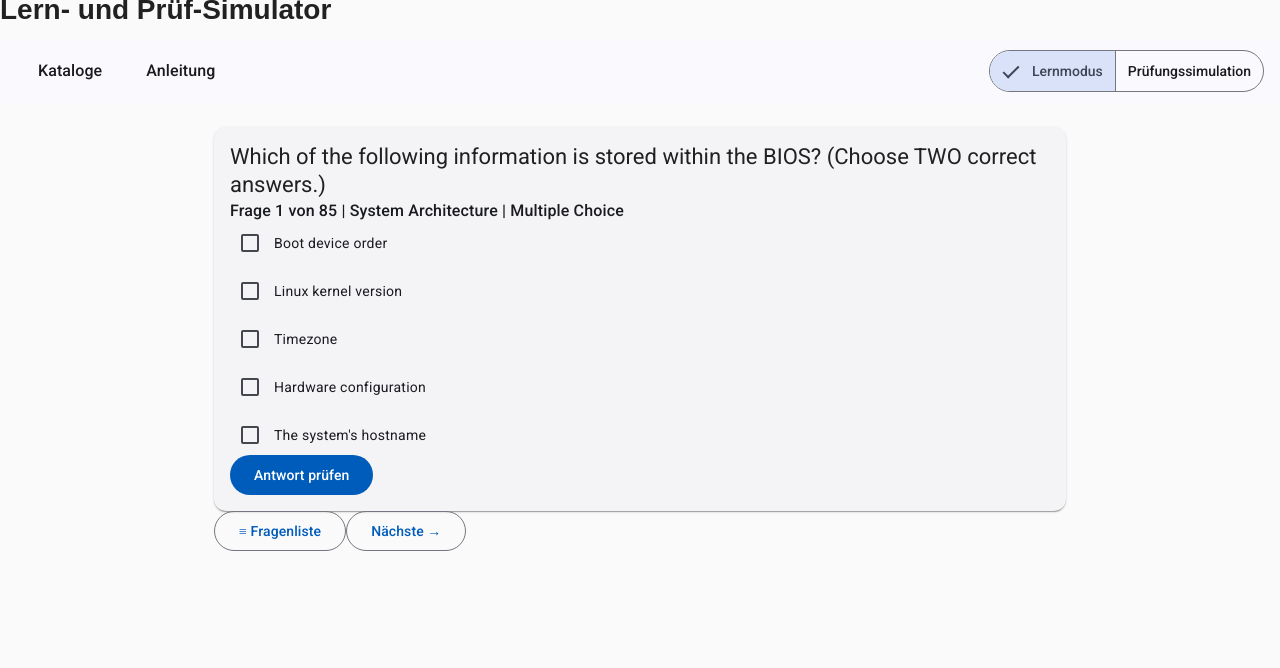
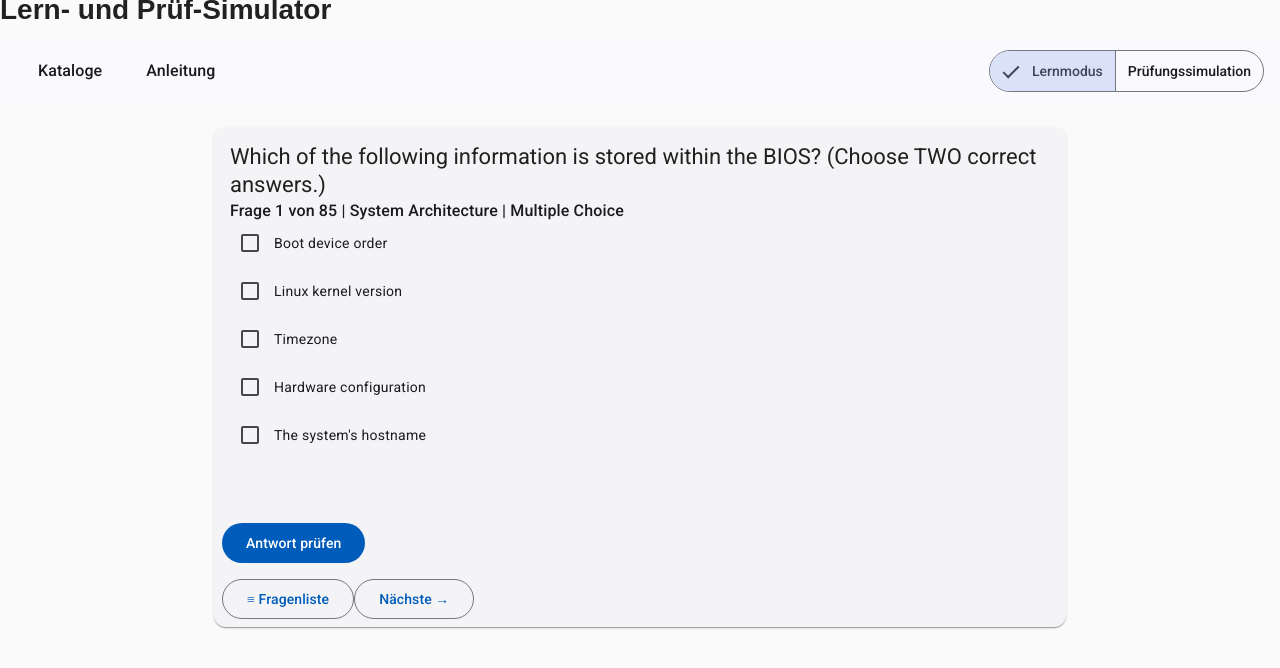
Before and after one commit to youllia/LPSim, an Angular app: page /catalogs/1/questions/1 in a window 1280 px wide. Shown: the top 668 px of the page. Built offline with nearby package versions, Linux system fonts and the light colour scheme; data requests are answered from the project's data file.

Commit message:
refactoring qwestion answer

```diff
--- a/src/app/features/question-detail/answer-fi/answer-fi.ts
+++ b/src/app/features/question-detail/answer-fi/answer-fi.ts
@@ -1,41 +1,19 @@
-import { Component, computed, inject, input, linkedSignal } from '@angular/core';
+import { Component, input, output } from '@angular/core';
 import { MatFormFieldModule } from '@angular/material/form-field';
 import { MatInputModule } from '@angular/material/input';
 import { MatButtonModule } from '@angular/material/button';
 import { Question } from '../../../shared/models/question';
-import { Mode } from '../../../shared/models/mode';
-import { AnswerFeedback } from '../../../shared/components/answer-feedback/answer-feedback';
-import { AnswerCheckService } from '../../../shared/services/answer-check';
-import { AnswerActions } from '../../../shared/components/answer-actions/answer-actions';
 
 @Component({
   selector: 'app-answer-fi',
-  imports: [MatFormFieldModule, MatInputModule, MatButtonModule, AnswerActions],
+  imports: [MatFormFieldModule, MatInputModule, MatButtonModule],
   templateUrl: './answer-fi.html',
   styleUrl: './answer-fi.scss'
 })
 export class AnswerFi {
-  #check = inject(AnswerCheckService);
-
   readonly question = input.required<Question>();
-  readonly mode = input.required<Mode>();
-
-  protected userInput = linkedSignal<string>(() => {
-    this.question();
-    return '';
-  });
-
-  protected checked = linkedSignal<boolean>(() => {
-    this.question();
-    return false;
-  });
-
-  protected result = computed(() => this.#check.check(this.question(), {
-    selectedId: null,
-    selectedIds: [],
-    userInput: this.userInput()
-  }));
-
-  protected isCorrect = computed(() => this.result().isCorrect);
-  protected correctAnswers = computed(() => this.#check.correctAnswers(this.question()));
+  readonly userInput = input();
+  readonly checked = input(false);
+  readonly isCorrect = input(false);
+  readonly textChange  = output<string>();
 }
--- a/src/app/features/question-detail/answer-mc/answer-mc.html
+++ b/src/app/features/question-detail/answer-mc/answer-mc.html
@@ -1,18 +1,12 @@
 <div class="options">
   @for (a of question().answers; track a.id) {
     <mat-checkbox
+      [checked]="selectedIds().includes(a.id)"
       [class.correct-answer]="checked() && a.isCorrect"
       [class.wrong-answer]="checked() && !a.isCorrect && selectedIds()
       .includes(a.id)"
-      (change)="toggle(a.id, $event.checked)">
+      (change)="toggle.emit({ id: a.id, isChecked: $event.checked })">
       {{ a.answerText }}
     </mat-checkbox>
   }
 </div>
-
-  <app-answer-actions
-  [mode]="mode()"
-  [checked]="checked()"
-  [isCorrect]="isCorrect()"
-  [correctAnswers]="correctAnswers()"
-  (pruefen)="checked.set(true)" />
--- a/src/app/features/question-detail/answer-mc/answer-mc.ts
+++ b/src/app/features/question-detail/answer-mc/answer-mc.ts
@@ -1,45 +1,17 @@
-import { Component, computed, inject, input, linkedSignal } from '@angular/core';
+import { Component, computed, inject, input, linkedSignal, output } from '@angular/core';
 import { MatCheckboxModule } from '@angular/material/checkbox';
 import { MatButtonModule } from '@angular/material/button';
 import { Question } from '../../../shared/models/question';
-import { Mode } from '../../../shared/models/mode';
-import { AnswerCheckService } from '../../../shared/services/answer-check';
-import { AnswerActions } from '../../../shared/components/answer-actions/answer-actions';
 
 @Component({
   selector: 'app-answer-mc',
-  imports: [MatCheckboxModule, MatButtonModule, AnswerActions],
+  imports: [MatCheckboxModule, MatButtonModule],
   templateUrl: './answer-mc.html',
   styleUrl: './answer-mc.scss'
 })
 export class AnswerMc {
-  #check = inject(AnswerCheckService);
-
   readonly question = input.required<Question>();
-  readonly mode = input.required<Mode>();
-
-  protected selectedIds = linkedSignal<number[]>(() => {
-    this.question();
-    return [];
-  });
-
-  protected checked = linkedSignal<boolean>(() => {
-    this.question();
-    return false;
-  });
-
-  protected result = computed(() => this.#check.check(this.question(), {
-    selectedId: null,
-    selectedIds: this.selectedIds(),
-    userInput: ''
-  }));
-
-  protected isCorrect = computed(() => this.result().isCorrect);
-  protected correctAnswers = computed(() => this.#check.correctAnswers(this.question()));
-
-  protected toggle(id: number, isChecked: boolean) {
-    this.selectedIds.update(current =>
-      isChecked ? [...current, id] : current.filter(x => x !== id)
-    );
-  }
+  readonly selectedIds = input<number[]>([]);
+  readonly checked = input(false);
+  readonly toggle = output <{id: number, isChecked: boolean}>();
 }
--- a/src/app/features/question-detail/answer-sc/answer-sc.ts
+++ b/src/app/features/question-detail/answer-sc/answer-sc.ts
@@ -1,4 +1,4 @@
-import { Component, computed, inject, input, linkedSignal } from '@angular/core';
+import { Component, computed, inject, input, linkedSignal, output } from '@angular/core';
 import { MatRadioButton, MatRadioGroup } from '@angular/material/radio';
 import { MatButtonModule } from '@angular/material/button';
 import { Question } from '../../../shared/models/question';
@@ -8,32 +8,14 @@ import { AnswerActions } from '../../../shared/components/answer-actions/answer-
 
 @Component({
   selector: 'app-answer-sc',
-  imports: [MatRadioButton, MatRadioGroup, MatButtonModule, AnswerActions],
+  imports: [MatRadioButton, MatRadioGroup],
   templateUrl: './answer-sc.html',
   styleUrl: './answer-sc.scss'
 })
 export class AnswerSc {
-  #check = inject(AnswerCheckService);
+  readonly question = input.required<Question>();
+  readonly selectedId = input<number | null>(null);
+  readonly checked = input(false);
 
-  readonly question = input.required<Question>();
-  readonly mode = input.required<Mode>();
-
-  protected selectedId = linkedSignal<number | null>(() => {
-    this.question();
-    return null;
-  });
-
-  protected checked = linkedSignal<boolean>(() => {
-    this.question();
-    return false;
-  });
-
-  protected result = computed(() => this.#check.check(this.question(), {
-    selectedId: this.selectedId(),
-    selectedIds: [],
-    userInput: ''
-  }));
-
-  protected isCorrect = computed(() => this.result().isCorrect);
-  protected correctAnswers = computed(() => this.#check.correctAnswers(this.question()));
+  readonly select = output<number>();
 }
--- a/src/app/features/question-detail/question-detail.html
+++ b/src/app/features/question-detail/question-detail.html
@@ -15,18 +15,53 @@
 
           <mat-card-subtitle>
             Frage {{ questionIndex() }} von {{ questionsTotal() }}  |
-            {{ q.hint }} | {{ q.type  | questionTypeLabel}}
+            {{ q.hint }} | {{ q.type  | questionTypeLabel }}
           </mat-card-subtitle>
         </mat-card-header>
 
         <mat-card-content>
 
           @switch (q.type) {
-            @case ('sc') { <app-answer-sc [question]="q" [mode]="mode.mode()" /> }
-            @case ('mc') { <app-answer-mc [question]="q" [mode]="mode.mode()" /> }
-            @case ('fi') { <app-answer-fi [question]="q" [mode]="mode.mode()" /> }
+            @case ('sc') {
+              <app-answer-sc
+                [question]="q"
+                [selectedId]="selectedId()"
+                [checked]="checked()"
+                (select)="selectedId.set($event)" />
+                }
+            @case ('mc') {
+              <app-answer-mc
+                [question]="q"
+                [selectedIds]="selectedIds()"
+                [checked]="checked()"
+                (toggle)="toggleMc($event.id, $event.isChecked)" />
             }
+            @case ('fi') {
+              <app-answer-fi
+                [question]="q"
+                [userInput]="userInput()"
+                [checked]="checked()"
+                [isCorrect]="isCorrect()"
+                (textChange)="userInput.set($event)" />
+            }
+          }
           </mat-card-content>
+
+          <mat-card-actions>
+            <app-answer-actions
+              [mode]="mode.mode()"
+              [checked]="checked()"
+              [isCorrect]="isCorrect()"
+              [correctAnswers]="correctAnswers()"
+              (pruefen)="checked.set(true)" />
+          </mat-card-actions>
+
+          <mat-card-actions>
+            <app-question-nav
+              [questions]="questions.value()"
+              [catalogId]="catalogId()"
+              [questionId]="questionId()" />
+          </mat-card-actions>
           }
 
           @else {
@@ -34,8 +69,3 @@
           }
       }
   </mat-card>
-
-  <app-question-nav
-    [questions]="questions.value()"
-    [catalogId]="catalogId()"
-    [questionId]="questionId()" />
--- a/src/app/features/question-detail/question-detail.scss
+++ b/src/app/features/question-detail/question-detail.scss
@@ -12,6 +12,48 @@ mat-radio-group {
 mat-checkbox {
   display: block;
   margin: 0.25rem 0;
+}
+
+mat-card {
+  min-height: 500px;
+  display: flex;
+  flex-direction: column;
+}
+
+mat-card-content {
+  flex: 1;
+}
+
+mat-radio-button.correct-answer,
+mat-checkbox.correct-answer {
+  background: rgba(46, 125, 50, 0.1);    // светло-зелёный
+  border-left: 3px solid #2e7d32;
+  border-radius: 4px;
+  padding: 0.25rem 0.5rem;
+}
+
+mat-radio-button.wrong-selected,
+mat-checkbox.wrong-selected {
+  background: rgba(198, 40, 40, 0.1);
+  border-left: 3px solid #c62828;
+  border-radius: 4px;
+  padding: 0.25rem 0.5rem;
+}
+
+
+mat-radio-group,
+.answers {
+  display: flex;
+  flex-direction: column;
+  gap: 0.5rem;
+}
+
+mat-card-actions {
+  display: flex;
+  flex-direction: column;
+  gap: 1rem;
+  align-items: stretch;
+  margin-top: auto;
 }
 
 button[matButton] {
@@ -55,27 +97,3 @@ button[matButton] {
     margin: 0.25rem 0;
   }
 }
-
-mat-radio-button.correct-answer,
-mat-checkbox.correct-answer {
-  background: rgba(46, 125, 50, 0.1);    // светло-зелёный
-  border-left: 3px solid #2e7d32;
-  border-radius: 4px;
-  padding: 0.25rem 0.5rem;
-}
-
-mat-radio-button.wrong-selected,
-mat-checkbox.wrong-selected {
-  background: rgba(198, 40, 40, 0.1);
-  border-left: 3px solid #c62828;
-  border-radius: 4px;
-  padding: 0.25rem 0.5rem;
-}
-
-
-mat-radio-group,
-.answers {
-  display: flex;
-  flex-direction: column;
-  gap: 0.5rem;
-}
--- a/src/app/features/question-detail/question-detail.ts
+++ b/src/app/features/question-detail/question-detail.ts
@@ -1,22 +1,24 @@
-import { Component, computed, inject, input } from '@angular/core';
+import { Component, computed, inject, input, linkedSignal } from '@angular/core';
+import { MatCardModule } from '@angular/material/card';
 import { QuestionStore } from '../../shared/services/question-store';
+import { AnswerCheckService } from '../../shared/services/answer-check';
+import { ModeState } from '../../shared/services/mode-state';
 import { QuestionNav } from './question-nav/question-nav';
-import { ModeState } from '../../shared/services/mode-state';
 import { AnswerSc } from './answer-sc/answer-sc';
 import { AnswerMc } from './answer-mc/answer-mc';
 import { AnswerFi } from './answer-fi/answer-fi';
+import { AnswerActions } from '../../shared/components/answer-actions/answer-actions';
 import { QuestionTypeLabelPipe } from '../../shared/pipes/question-type-label.pipe';
-import { MatCardModule } from '@angular/material/card';
-
 
 @Component({
   selector: 'app-question-detail',
-  imports: [QuestionNav, AnswerSc, AnswerMc, AnswerFi, QuestionTypeLabelPipe, MatCardModule],
+  imports: [QuestionNav, AnswerSc, AnswerMc, AnswerFi, AnswerActions, QuestionTypeLabelPipe, MatCardModule],
   templateUrl: './question-detail.html',
   styleUrl: './question-detail.scss',
 })
 export class QuestionDetail {
   #store = inject(QuestionStore);
+  #check = inject(AnswerCheckService);
   protected mode = inject(ModeState);
 
   readonly catalogId = input.required({ transform: Number });
@@ -36,9 +38,30 @@ export class QuestionDetail {
 
   protected questionsTotal = computed(() => this.questions.value().length);
 
-  //protected questionsForNav = computed(() =>
-  //   this.mode.mode() === 'pruefung'
-  //     ? this.examState.orderedQuestions()
-  //     : this.localQuestions.value()
-  // );
+  // State reset
+  protected selectedId = linkedSignal<number | null>(() => { this.questionId(); return null; });
+  protected selectedIds = linkedSignal<number[]>(() => { this.questionId(); return []; });
+  protected userInput = linkedSignal<string>(() => { this.questionId(); return ''; });
+  protected checked = linkedSignal<boolean>(() => { this.questionId(); return false; });
+
+
+  protected isCorrect = computed(() => {
+    const q = this.question();
+    if (!q) return false;
+    return this.#check.check(q, {
+      selectedId: this.selectedId(),
+      selectedIds: this.selectedIds(),
+      userInput: this.userInput()
+    }).isCorrect;
+  });
+
+  protected correctAnswers = computed(() =>
+    this.question() ? this.#check.correctAnswers(this.question()!) : []
+  );
+
+  protected toggleMc(id: number, isChecked: boolean) {
+    this.selectedIds.update(cur =>
+      isChecked ? [...cur, id] : cur.filter(x => x !== id)
+    );
+  }
 }
```
Also changed, not shown: src/app/features/question-detail/answer-fi/answer-fi.html (+1 -8 lines), src/app/features/question-detail/answer-sc/answer-sc.html (+1 -8 lines), src/styles.scss (line endings or trailing spaces).
